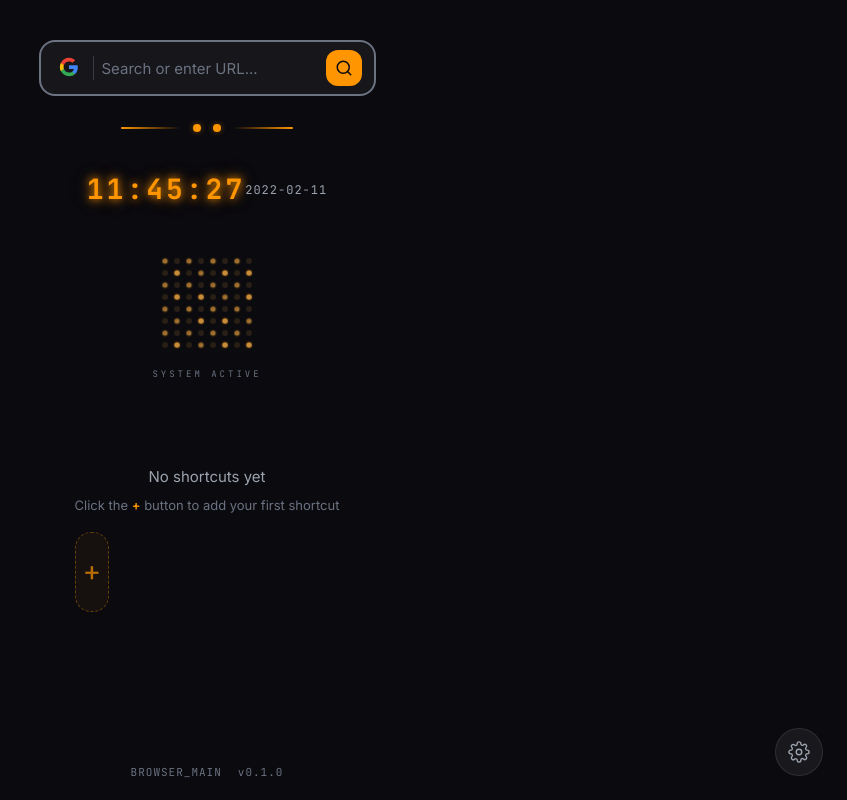
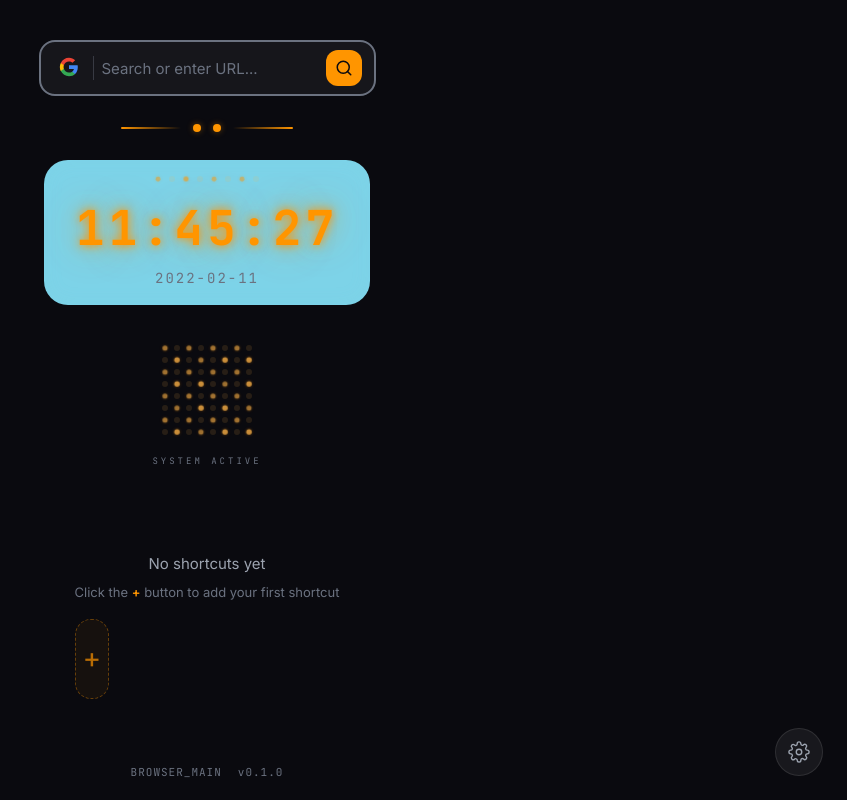
Before and after one commit to Ruciazyt/BrowserMain, a React (Vite) app in the folder website/: page / in a window 1280 px wide. Shown: the whole page, without its empty margins (433-1280 px from the left). Built offline with nearby package versions, Linux system fonts and the light colour scheme.

Commit message:
browser-ext: add LED panel styling to Clock with decorative dot row and amber glow

```diff
--- a/website/src/newtab/components/Clock.tsx
+++ b/website/src/newtab/components/Clock.tsx
@@ -1,5 +1,7 @@
 import { useState, useEffect } from 'react';
 import styles from '../styles/components/Clock.module.css';
+
+const DECORATIVE_DOTS = [1, 0, 1, 0, 1, 0, 1, 0];
 
 export default function Clock() {
   const [time, setTime] = useState('');
@@ -23,9 +25,16 @@ export default function Clock() {
   }, []);
 
   return (
-    <div className={styles.container}>
-      <div className={styles.time}>{time}</div>
-      <div className={styles.date}>{date}</div>
+    <div className={styles.panel}>
+      <div className={styles.dotRow}>
+        {DECORATIVE_DOTS.map((on, i) => (
+          <div key={i} className={`${styles.dot} ${on ? '' : styles.dotOff}`} />
+        ))}
+      </div>
+      <div className={styles.container}>
+        <div className={styles.time}>{time}</div>
+        <div className={styles.date}>{date}</div>
+      </div>
     </div>
   );
 }
--- a/website/src/newtab/styles/components/Clock.module.css
+++ b/website/src/newtab/styles/components/Clock.module.css
@@ -1,26 +1,77 @@
+.panel {
+  display: flex;
+  flex-direction: column;
+  align-items: center;
+  gap: 10px;
+  background: var(--panel-turquoise);
+  border: 2px solid var(--panel-border);
+  border-radius: var(--radius-lg);
+  padding: 16px 32px;
+  box-shadow: inset 0 0 20px rgba(125, 211, 232, 0.1);
+}
+
+.dotRow {
+  display: flex;
+  gap: 8px;
+}
+
+.dot {
+  width: 6px;
+  height: 6px;
+  border-radius: 50%;
+  background: var(--led-amber);
+  box-shadow: 0 0 4px var(--led-amber-glow);
+  animation: pulse 2s ease-in-out infinite;
+}
+
+.dot:nth-child(odd) {
+  animation-delay: 0.4s;
+}
+
+.dot:nth-child(3n) {
+  animation-delay: 0.8s;
+}
+
+.dotOff {
+  background: rgba(255, 179, 71, 0.12);
+  box-shadow: none;
+  animation: none;
+}
+
+@keyframes pulse {
+  0%, 100% {
+    opacity: 1;
+    transform: scale(1);
+  }
+  50% {
+    opacity: 0.5;
+    transform: scale(0.8);
+  }
+}
+
 .container {
   display: flex;
+  flex-direction: column;
   align-items: center;
-  justify-content: space-between;
-  padding: 8px 16px;
+  gap: 4px;
 }
 
 .time {
   font-family: var(--font-led);
-  font-size: 28px;
+  font-size: 48px;
   font-weight: 700;
   color: var(--led-amber);
   text-shadow:
-    0 0 8px var(--led-amber),
-    0 0 16px var(--led-amber-glow),
-    0 0 32px rgba(255, 149, 0, 0.2);
-  letter-spacing: 3px;
+    0 0 10px var(--led-amber),
+    0 0 20px var(--led-amber-glow),
+    0 0 40px rgba(255, 149, 0, 0.4),
+    0 0 60px rgba(255, 149, 0, 0.2);
+  letter-spacing: 4px;
 }
 
 .date {
   font-family: var(--font-led);
-  font-size: 12px;
-  color: var(--text-primary);
-  letter-spacing: 1px;
-  margin-top: 2px;
+  font-size: 14px;
+  color: var(--text-dim);
+  letter-spacing: 2px;
 }
```
